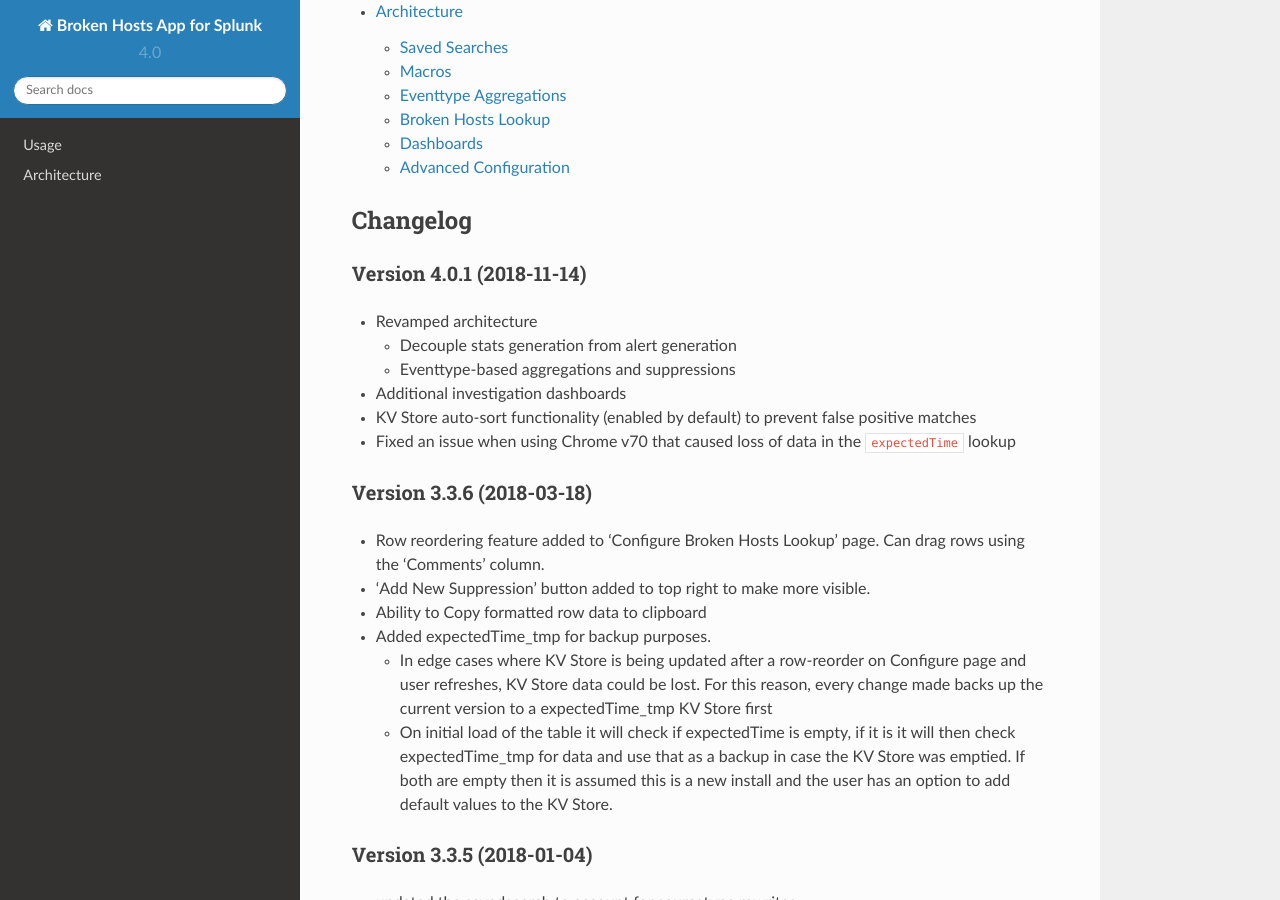
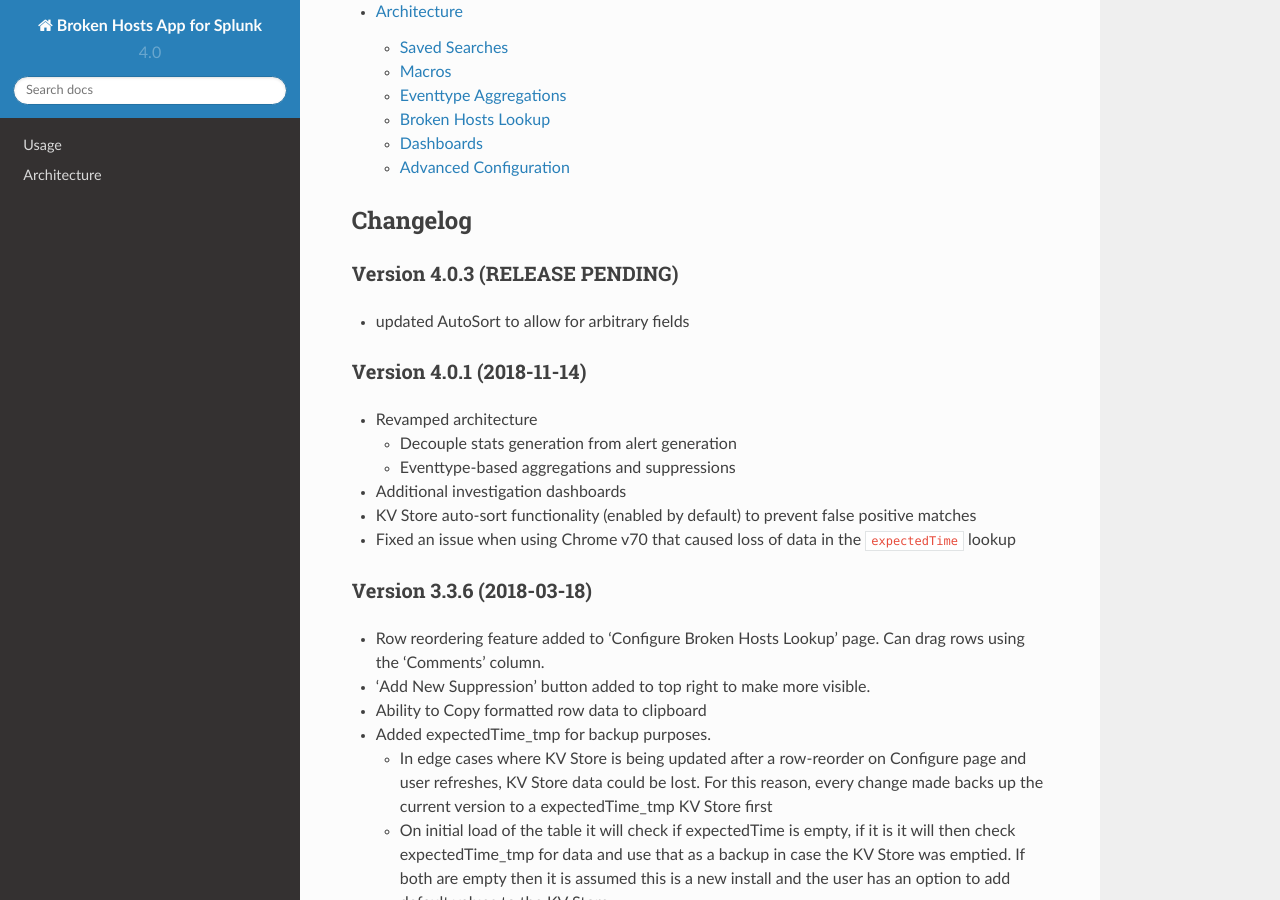
Before and after one commit to HurricaneLabs/brokenhosts, a Sphinx documentation site: the page built from docs/index.rst, in a window 1280 px wide and 900 px high, scrolled down 1374 px. Built offline with Sphinx 7.4.7 and the Read the Docs theme 2.0.0, drawn with Linux system fonts in a browser that asks for light colours.

Commit message:
update autosort to allow for arbitrary fields

```diff
--- a/docs/index.rst
+++ b/docs/index.rst
@@ -61,6 +61,12 @@ Documentation
 
 Changelog
 ---------
+
+Version 4.0.3 (RELEASE PENDING)
+~~~~~~~~~~~~~~~~~~~~~~~~~~~~~~~
+
+- updated AutoSort to allow for arbitrary fields
+
 
 Version 4.0.1 (2018-11-14)
 ~~~~~~~~~~~~~~~~~~~~~~~~~~
```
Also changed, not shown: 3 other files.
